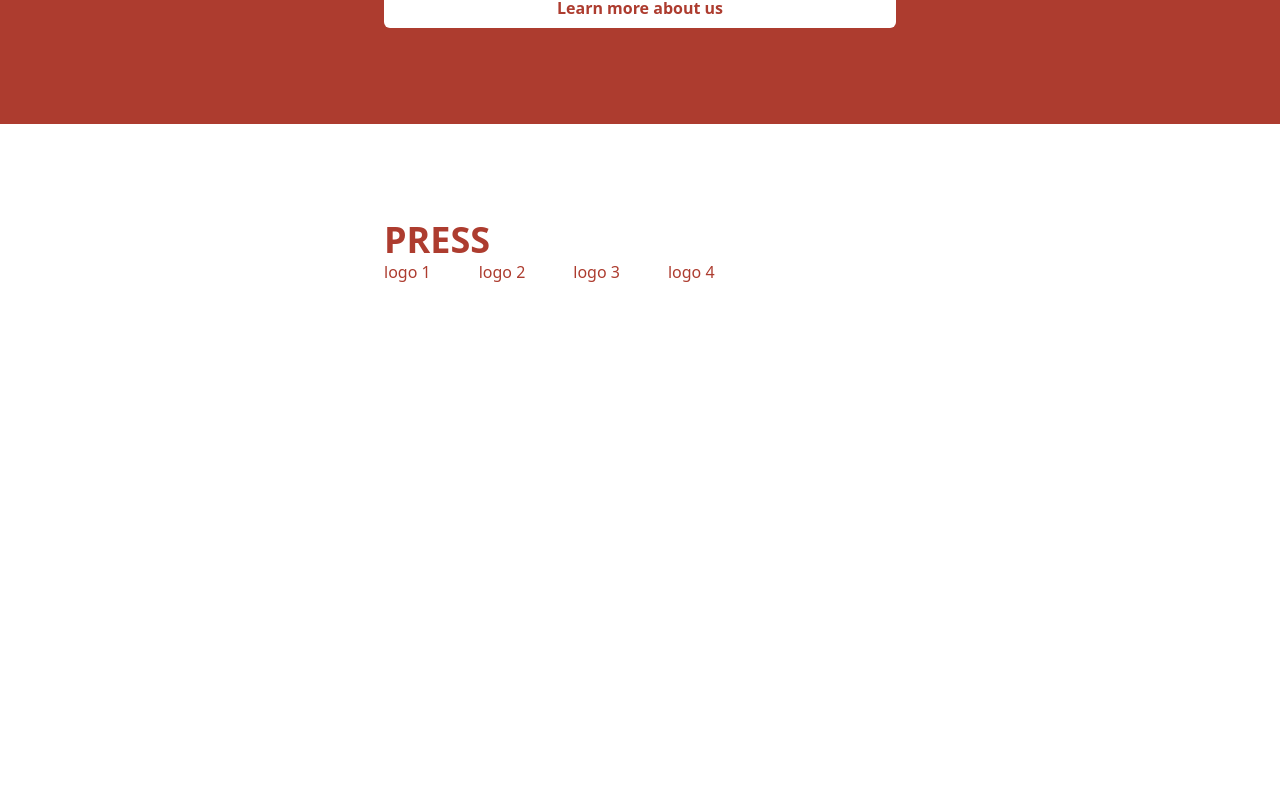
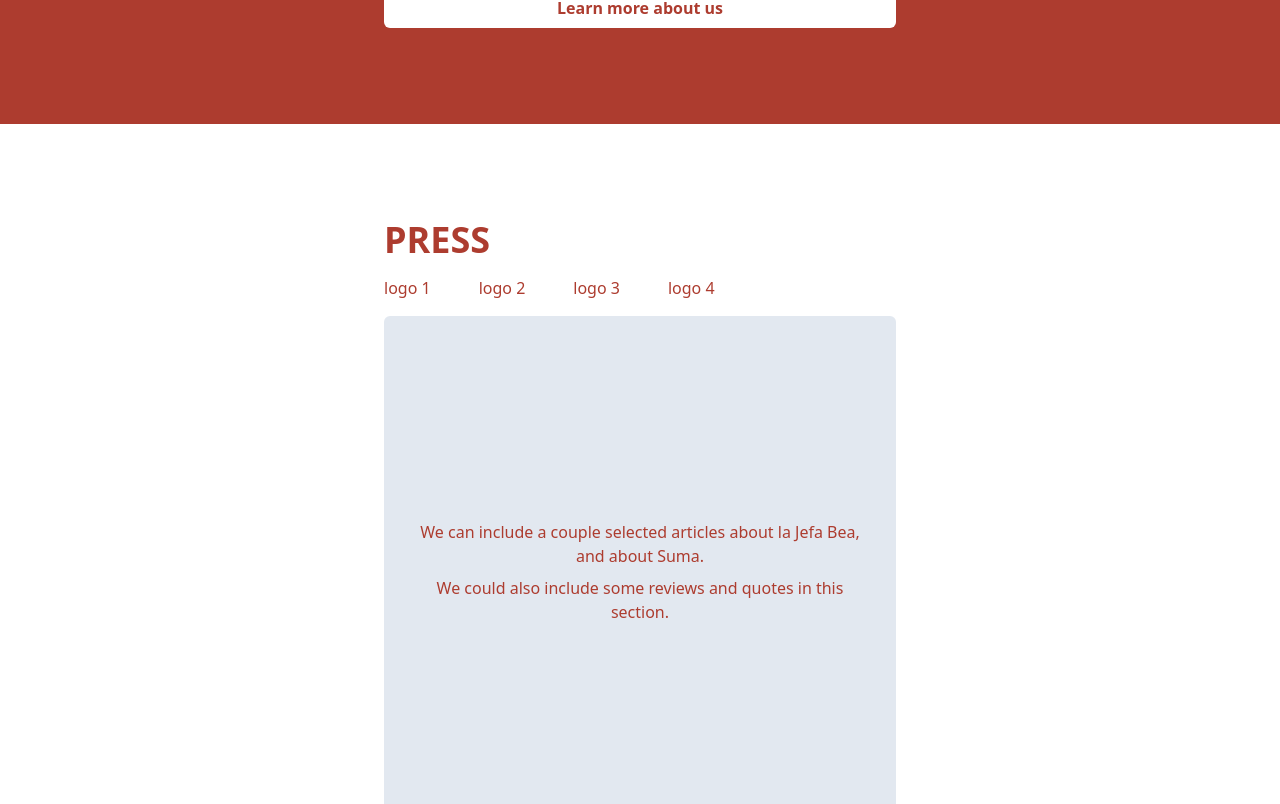
Before and after one commit to CesarMarcial9/suma-flow, a Next.js app: page / in a window 1280 px wide. Shown: the part 3876-4680 px from the top of the page. Built offline with nearby package versions, Linux system fonts and the light colour scheme.

Commit message:
press section improvements

```diff
--- a/src/pages/index.tsx
+++ b/src/pages/index.tsx
@@ -287,7 +287,7 @@ const Homepage = () => {
       </div>
 
       <div
-        className=" min-h-screen  p-6 text-well-red-500 lg:px-96 lg:py-24"
+        className="flex min-h-screen flex-col gap-4  p-6 text-well-red-500 lg:px-96 lg:py-24"
         id="press"
       >
         <h2 className="text-4xl font-black">PRESS</h2>
@@ -297,6 +297,14 @@ const Homepage = () => {
           <p>logo 2</p>
           <p>logo 3</p>
           <p>logo 4</p>
+        </div>
+
+        <div className="flex grow flex-col items-center justify-center gap-2 rounded-md bg-slate-200 px-6 text-center">
+          <p>
+            We can include a couple selected articles about la Jefa Bea, and
+            about Suma.
+          </p>
+          <p>We could also include some reviews and quotes in this section.</p>
         </div>
       </div>
 
```
